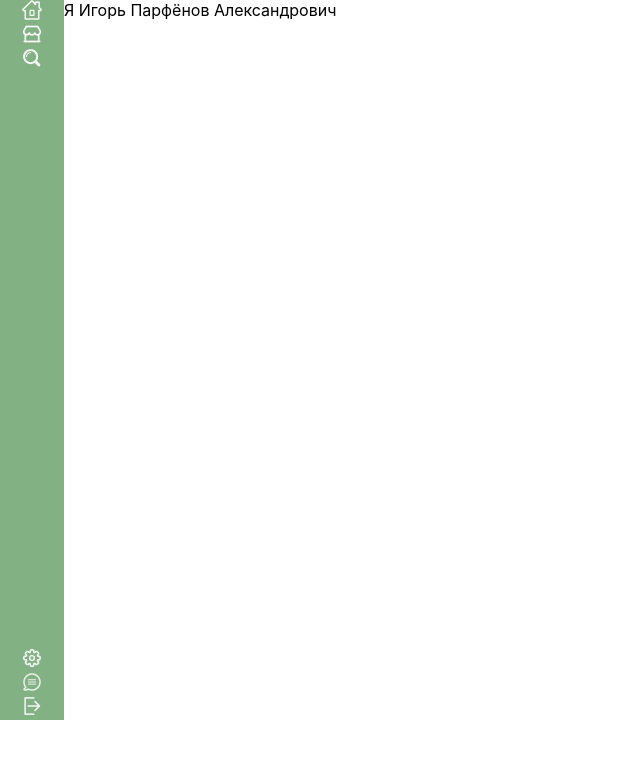
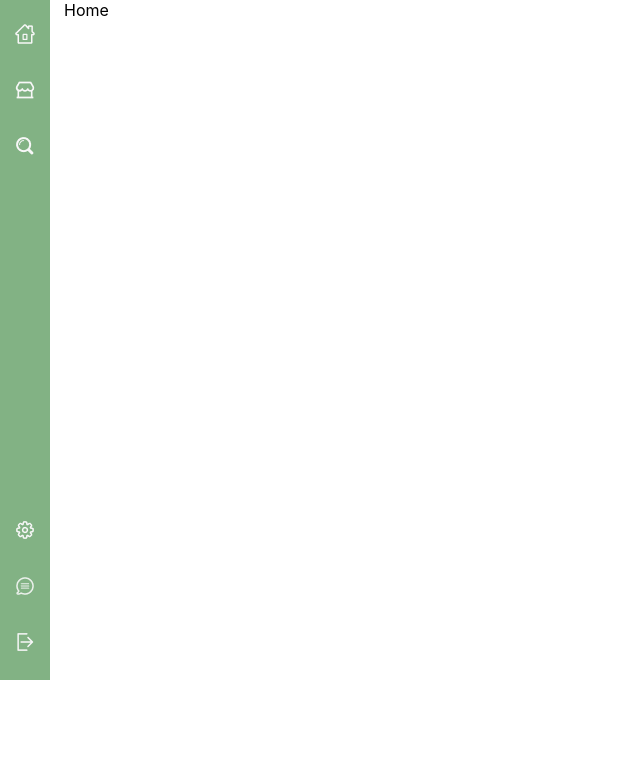
Before and after one commit to hjphopchop/all-funeral-test, a React (Create React App) app: page / in a window 1280 px wide. Shown: the top 758 px of the page, without its empty margins (0-640 px from the left). Built offline with nearby package versions, Linux system fonts and the light colour scheme.

Commit message:
add routing

```diff
--- a/package.json
+++ b/package.json
@@ -10,10 +10,12 @@
     "@types/node": "^16.11.38",
     "@types/react": "^18.0.10",
     "@types/react-dom": "^18.0.5",
+    "@types/react-router-dom": "^5.3.3",
     "axios": "^0.27.2",
     "node-sass": "^7.0.1",
     "react": "^18.1.0",
     "react-dom": "^18.1.0",
+    "react-router-dom": "^6.3.0",
     "react-scripts": "5.0.1",
     "typescript": "^4.7.2",
     "web-vitals": "^2.1.4"
--- a/src/App.tsx
+++ b/src/App.tsx
@@ -1,16 +1,24 @@
 import React from 'react';
 import './App.scss';
+import AppRouter from './components/AppRouter';
 import Menu from './components/menu/Menu';
 
+
 function App() {
+  const isAuth = true
   return (
+
     <div className='main'>
+      {isAuth &&
+      <Menu/>
+}
+    <div className='content'>
+    <AppRouter/>
+    </div>
+    </div>
 
-     <Menu/>
 
-   <div className='content'><p>Я Игорь Парфёнов Александрович</p> </div>
 
-    </div>
   );
 }
 
--- /dev/null
+++ b/src/components/AppRouter.tsx
@@ -0,0 +1,35 @@
+import React from "react";
+import { Navigate, Route, Routes } from "react-router-dom";
+import { privateRoutes, publicRoutes } from "../routes";
+
+const AppRouter = () => {
+  const isAuth= true;
+  return (
+    <Routes>
+      {!isAuth &&
+        privateRoutes.map((route) => (
+          <>
+            <Route
+              path={route.path}
+              element={<route.element />}
+              key={route.path}
+            />
+            <Route path="*" element={<Navigate to={route.path} replace />} />
+          </>
+        ))}
+      {isAuth &&
+        publicRoutes.map((route) => (
+          <>
+            <Route
+              path={route.path}
+              element={<route.element />}
+              key={route.path}
+            />
+            <Route path="*" element={<Navigate to={route.path} replace />} />
+          </>
+        ))}
+    </Routes>
+  );
+};
+
+export default AppRouter;
--- a/src/components/menu/Menu.module.scss
+++ b/src/components/menu/Menu.module.scss
@@ -1,7 +1,7 @@
 .menu {
   background-color: rgba(130, 178, 132, 1);
-  height: 90vh;
-  width: 5vw;
+  height: 85vh;
+  width: 50px;
   position: fixed;
   top: 0;
   bottom: 0;
@@ -13,18 +13,21 @@
   flex-direction: column;
   align-items: center;
 
-  .menuWrapp {
-
-
 
 
 
 
 
     .menuList {
+      width: 100%;
+      padding: 1vh 0;
+      text-align: center;
 
-      background-color: red;
+      li{
+        padding: 2vh 0;
+      }
 
     }
-  }
+
+
 }
--- a/src/components/menu/Menu.tsx
+++ b/src/components/menu/Menu.tsx
@@ -6,16 +6,23 @@ import search from "../../assets/img//sideMenu/Search.png";
 import settings from "../../assets/img//sideMenu/Settings.png";
 import chat from "../../assets/img//sideMenu/Chat.png";
 import exit from "../../assets/img//sideMenu/Exit.png";
+import { Link } from "react-router-dom";
 
 const Menu = () => {
   return (
     <div className={cl.menu}>
       <ul className={cl.menuList}>
         <li>
+          <Link to={"/"}>
           <img src={home}></img>
+          </Link>
+
         </li>
         <li>
+          <Link to={'/market'}>
           <img src={market}></img>
+          </Link>
+
         </li>
         <li>
           <img src={search}></img>
--- a/src/index.tsx
+++ b/src/index.tsx
@@ -2,12 +2,15 @@ import React from 'react';
 import ReactDOM from 'react-dom/client';
 import './index.scss';
 import App from './App';
+import { BrowserRouter } from 'react-router-dom';
 
 const root = ReactDOM.createRoot(
   document.getElementById('root') as HTMLElement
 );
 root.render(
   <React.StrictMode>
+    <BrowserRouter>
     <App />
+    </BrowserRouter>
   </React.StrictMode>
 );
--- /dev/null
+++ b/src/pages/Auth.tsx
@@ -0,0 +1,9 @@
+import React from 'react'
+
+const Auth = () => {
+  return (
+    <div>Auth</div>
+  )
+}
+
+export default Auth
--- /dev/null
+++ b/src/pages/Home.tsx
@@ -0,0 +1,9 @@
+import React from 'react'
+
+const Home = () => {
+  return (
+    <div>Home</div>
+  )
+}
+
+export default Home
--- /dev/null
+++ b/src/pages/Market.tsx
@@ -0,0 +1,9 @@
+import React from 'react'
+
+const Market = () => {
+  return (
+    <div>Market</div>
+  )
+}
+
+export default Market
--- /dev/null
+++ b/src/routes/index.ts
@@ -0,0 +1,24 @@
+import React from "react";
+import Auth from "../pages/Auth";
+import Home from "../pages/Home";
+import Market from "../pages/Market";
+
+export interface Route {
+    path: string,
+    element: React.FC
+}
+
+export enum RouteNames{
+    AUTH = "/auth",
+    HOME = "/",
+    MARKET = "/market"
+}
+
+export const publicRoutes: Route[] = [
+    {path: RouteNames.HOME, element: Home},
+    {path: RouteNames.MARKET, element: Market},
+];
+
+export const privateRoutes: Route[] = [
+    {path: RouteNames.AUTH, element: Auth}
+];
```
Also changed, not shown: src/components/submenu/Submenu.tsx (added, +12 -0 lines), src/components/submenu/Submenu.module.scss (added), 1 other file (tests, documents, lock files or other folders). Lines whose indentation alone changed are shown as unchanged.
